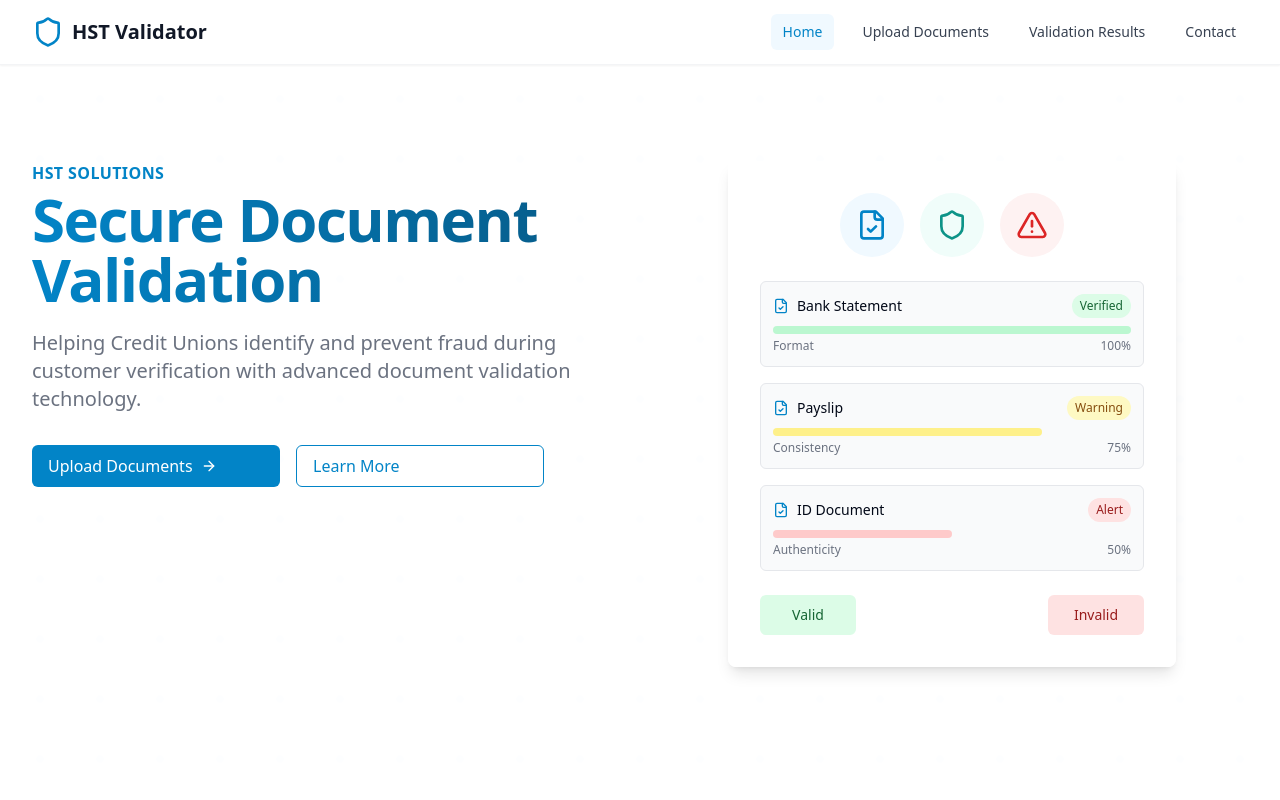
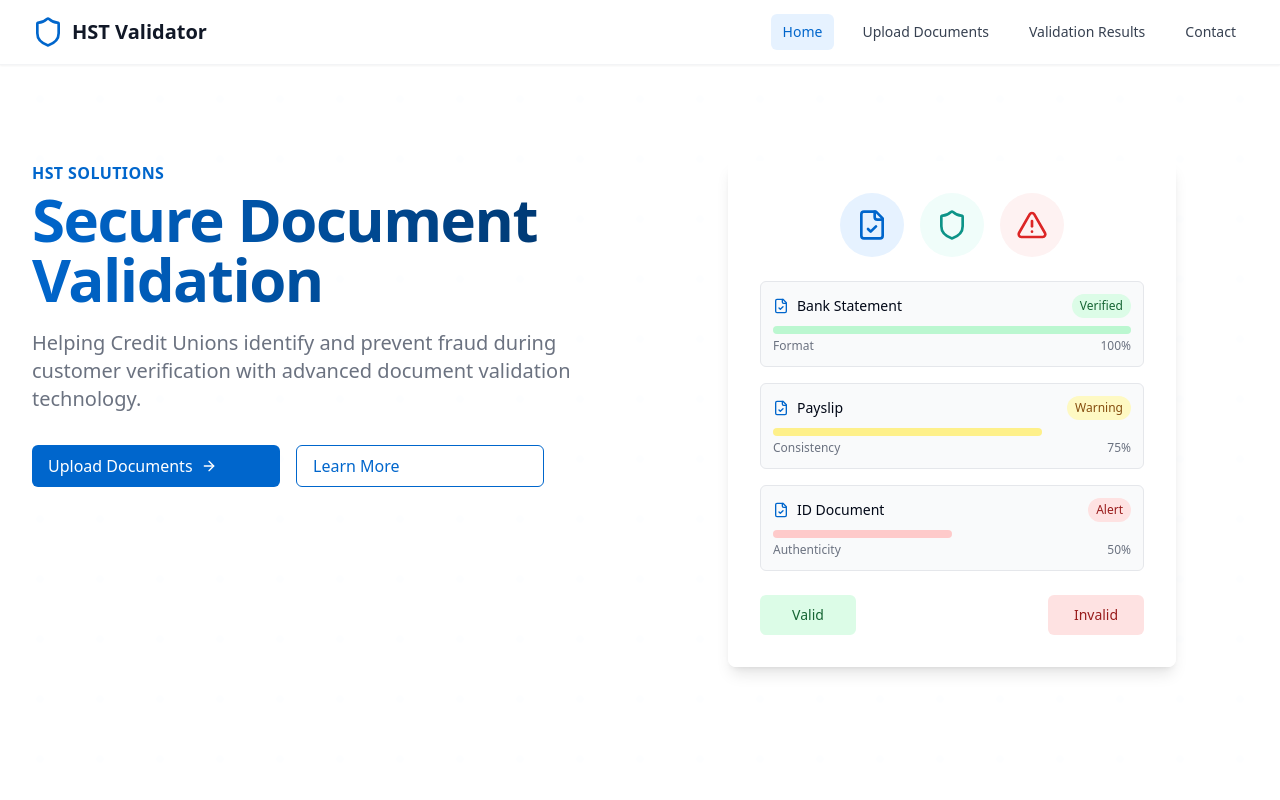
Before and after one commit to MuhammadAman02/hst-ai-fc4ee471-3d69-49c4-acf8-d163f195adf6, a React (Vite) app: page / in a window 1280 px wide. Shown: the top 800 px of the page. Built offline with nearby package versions, Linux system fonts and the light colour scheme.

Commit message:
update file

```diff
--- a/tailwind.config.ts
+++ b/tailwind.config.ts
@@ -62,46 +62,36 @@ export default {
 					border: 'hsl(var(--sidebar-border))',
 					ring: 'hsl(var(--sidebar-ring))'
 				},
-				// Custom colors for the document validation app
-				brand: {
-					50: '#f0f9ff',
-					100: '#e0f2fe',
-					200: '#bae6fd',
-					300: '#7dd3fc',
-					400: '#38bdf8',
-					500: '#0ea5e9',
-					600: '#0284c7',
-					700: '#0369a1',
-					800: '#075985',
-					900: '#0c4a6e',
+				// Status colors
+				success: {
+					DEFAULT: 'hsl(var(--success))',
+					light: 'hsl(var(--success-light))',
+					dark: 'hsl(var(--success-dark))',
 				},
-				teal: {
-					50: '#f0fdfa',
-					100: '#ccfbf1',
-					200: '#99f6e4',
-					300: '#5eead4',
-					400: '#2dd4bf',
-					500: '#14b8a6',
-					600: '#0d9488',
-					700: '#0f766e',
-					800: '#115e59',
-					900: '#134e4a',
+				warning: {
+					DEFAULT: 'hsl(var(--warning))',
+					light: 'hsl(var(--warning-light))',
+					dark: 'hsl(var(--warning-dark))',
 				},
 				alert: {
-					light: '#fee2e2',
-					DEFAULT: '#ef4444',
-					dark: '#b91c1c',
+					DEFAULT: 'hsl(var(--alert))',
+					light: 'hsl(var(--alert-light))',
+					dark: 'hsl(var(--alert-dark))',
 				},
-				success: {
-					light: '#dcfce7',
-					DEFAULT: '#22c55e',
-					dark: '#15803d',
+				// Brand colors
+				brand: {
+					DEFAULT: 'hsl(var(--brand))',
+					'50': 'hsl(var(--brand-50))',
+					'100': 'hsl(var(--brand-100))',
+					'200': 'hsl(var(--brand-200))',
+					'300': 'hsl(var(--brand-300))',
+					'400': 'hsl(var(--brand-400))',
+					'500': 'hsl(var(--brand-500))',
+					'600': 'hsl(var(--brand-600))',
+					'700': 'hsl(var(--brand-700))',
+					'800': 'hsl(var(--brand-800))',
+					'900': 'hsl(var(--brand-900))',
 				},
-				warning: {
-					light: '#fef3c7',
-					DEFAULT: '#f59e0b',
-					dark: '#b45309',
-				}
 			},
 			borderRadius: {
 				lg: 'var(--radius)',
@@ -124,44 +114,11 @@ export default {
 					to: {
 						height: '0'
 					}
-				},
-				'pulse-slow': {
-					'0%, 100%': {
-						opacity: '1'
-					},
-					'50%': {
-						opacity: '0.8'
-					}
-				},
-				'fade-in': {
-					'0%': {
-						opacity: '0'
-					},
-					'100%': {
-						opacity: '1'
-					}
-				},
-				'fade-in-up': {
-					'0%': {
-						opacity: '0',
-						transform: 'translateY(10px)'
-					},
-					'100%': {
-						opacity: '1',
-						transform: 'translateY(0)'
-					}
 				}
 			},
 			animation: {
 				'accordion-down': 'accordion-down 0.2s ease-out',
-				'accordion-up': 'accordion-up 0.2s ease-out',
-				'pulse-slow': 'pulse-slow 3s infinite ease-in-out',
-				'fade-in': 'fade-in 0.5s ease-out',
-				'fade-in-up': 'fade-in-up 0.5s ease-out'
-			},
-			backgroundImage: {
-				'gradient-radial': 'radial-gradient(var(--tw-gradient-stops))',
-				'hero-pattern': 'linear-gradient(to right bottom, rgb(var(--brand-gradient-from)), rgb(var(--brand-gradient-to)))',
+				'accordion-up': 'accordion-up 0.2s ease-out'
 			}
 		}
 	},
```
